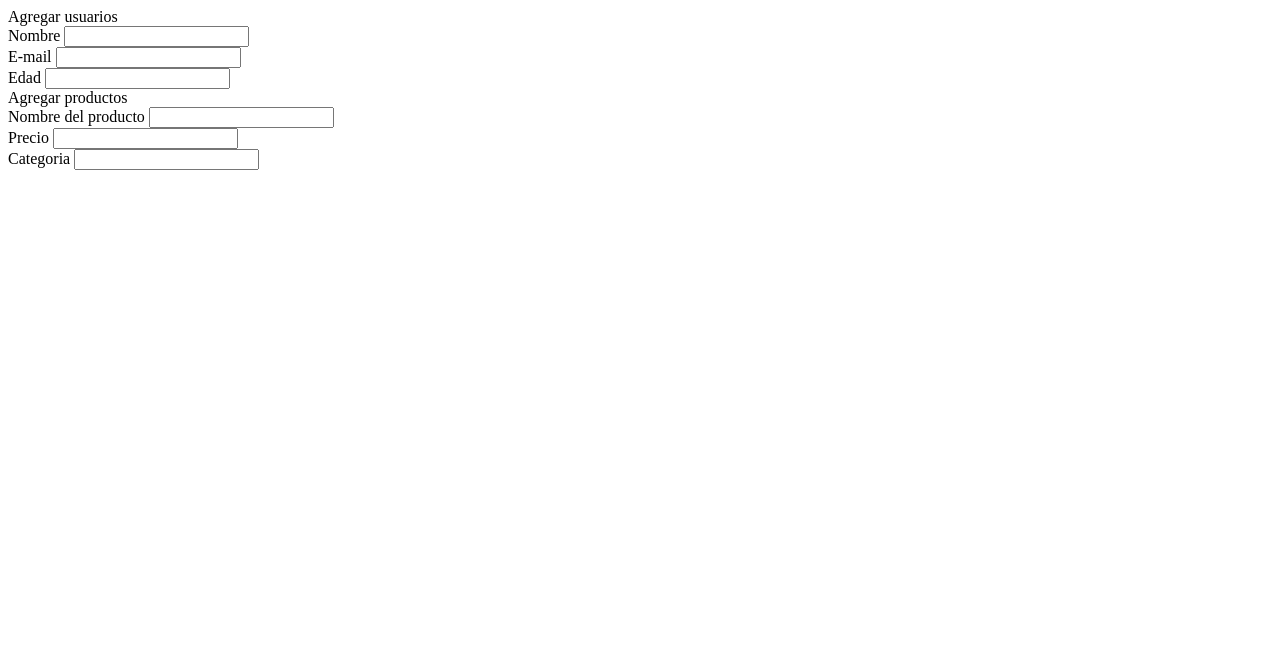
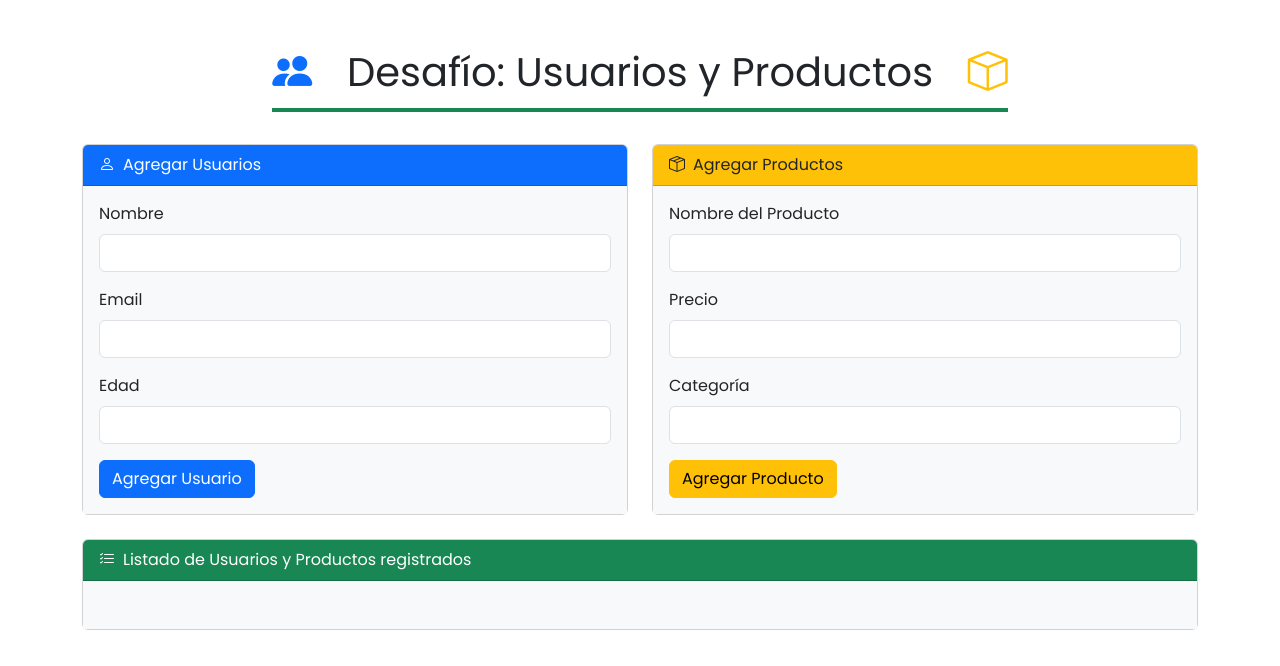
Before and after one commit to jap-2024-grupo2/taller-15.2, a plain HTML site: page index.html in a window 1280 px wide. Drawn offline with nearby package versions, Linux system fonts and the light colour scheme.

Commit message:
feat: desafío completo

```diff
--- a/index.html
+++ b/index.html
@@ -1,45 +1,154 @@
 <!DOCTYPE html>
-<html lang="en">
+<html lang="es">
   <head>
-    <meta charset="UTF-8">
-    <meta name="viewport" content="width=device-width, initial-scale=1.0">
-    <title>Taller 15.2</title>
-
+    <meta charset="UTF-8" />
+    <meta name="viewport" content="width=device-width, initial-scale=1.0" />
+    <title>Desafío | Usuarios y Productos | Grupo 2 JaP</title>
+    <link rel="icon" href="img/favicon.ico" type="image/png" />
+    <!-- Bootstrap CSS y Bootstrap Icons CSS -->
+    <link
+      href="https://cdn.jsdelivr.net/npm/bootstrap@5.3.0/dist/css/bootstrap.min.css"
+      rel="stylesheet"
+    />
+    <link
+      href="https://cdn.jsdelivr.net/npm/bootstrap-icons/font/bootstrap-icons.css"
+      rel="stylesheet"
+    />
+    <!-- Google Fonts -->
+    <link
+      href="https://fonts.googleapis.com/css2?family=Poppins:wght@400;600&display=swap"
+      rel="stylesheet"
+    />
+    <style>
+      body {
+        font-family: 'Poppins', sans-serif;
+      }
+    </style>
   </head>
   <body>
-    <div >
-        <form id="profile-form">
-            <div>Agregar usuarios</div>
-            <div>
-                <label for="userName">Nombre</label>
-                <input type="text" id="userName" required/>
+    <div class="container mt-5">
+      <h1 class="text-center mb-5">
+        <span class="border-bottom border-success border-4 pb-2">
+          <i class="bi bi-people-fill text-primary me-4"></i>
+          Desafío: Usuarios y Productos
+          <i class="bi bi-box text-warning ms-4"></i>
+        </span>
+      </h1>
+
+      <div class="row">
+        <div class="col-md-6 mb-4">
+          <div class="card">
+            <div class="card-header d-flex align-items-center bg-primary text-white">
+              <i class="bi bi-person me-2"></i>
+              <span>Agregar Usuarios</span>
             </div>
-              <div>
-                <label for="email" >E-mail</label>
-                <input type="email" id="email" required />
+
+            <div class="card-body bg-light">
+              <!-- Formulario para agregar USUARIOS -->
+              <form id="userForm">
+                <div class="mb-3">
+                  <label for="userName" class="form-label">Nombre</label>
+                  <input
+                    type="text"
+                    class="form-control"
+                    id="userName"
+                    required
+                  />
                 </div>
-              <div></div>
-                <label for="age" >Edad</label>
-                <input type="age" id="age" required />
+                <div class="mb-3">
+                  <label for="userEmail" class="form-label">Email</label>
+                  <input
+                    type="email"
+                    class="form-control"
+                    id="userEmail"
+                    required
+                  />
+                </div>
+                <div class="mb-3">
+                  <label for="userAge" class="form-label">Edad</label>
+                  <input
+                    type="number"
+                    class="form-control"
+                    id="userAge"
+                    required
+                  />
+                </div>
+                <button type="submit" class="btn btn-primary">
+                  Agregar Usuario
+                </button>
               </form>
             </div>
-    <div>
-        <form id="product-form">
-            <div>Agregar productos</div>
-            <div>
-                <label for="productname">Nombre del producto</label>
-                <input type="text" id="productname" required/>
           </div>
-              <div>
-                <label for="price">Precio</label>
-                <input type="price" id="price" required />
         </div>
-              <div></div>
-                <label for="category">Categoria</label>
-                <input type="category" id="category" required />
+
+        <div class="col-md-6 mb-4">
+          <div class="card">
+            <div class="card-header d-flex align-items-center bg-warning text-dark">
+              <i class="bi bi-box-seam me-2"></i>
+              <span>Agregar Productos</span>
+            </div>
+            <div class="card-body bg-light">
+              <!-- Formulario para agregar PRODUCTOS -->
+              <form id="productForm">
+                <div class="mb-3">
+                  <label for="productName" class="form-label">
+                    Nombre del Producto
+                  </label>
+                  <input
+                    type="text"
+                    class="form-control"
+                    id="productName"
+                    required
+                  />
+                </div>
+                <div class="mb-3">
+                  <label for="productPrice" class="form-label">Precio</label>
+                  <input
+                    type="number"
+                    class="form-control"
+                    id="productPrice"
+                    required
+                  />
+                </div>
+                <div class="mb-3">
+                  <label for="productCategory" class="form-label">
+                    Categoría
+                  </label>
+                  <input
+                    type="text"
+                    class="form-control"
+                    id="productCategory"
+                    required
+                  />
+                </div>
+                <button type="submit" class="btn btn-warning">
+                  Agregar Producto
+                </button>
               </form>
+            </div>
+          </div>
+        </div>
+      </div>
 
+      <!-- Sección para mostrar usuarios y productos -->
+      <div class="card mb-4">
+        <div
+          class="card-header d-flex align-items-center bg-success text-white"
+        >
+          <i class="bi bi-list-check me-2"></i>
+          <span>Listado de Usuarios y Productos registrados</span>
         </div>
+        <div class="card-body bg-light">
+          <!-- Lista de usuarios y productos sin bullets -->
+          <ul id="listSection" class="list-unstyled">
+            <!-- El listado se generará aquí -->
+          </ul>
+        </div>
+      </div>
+    </div>
+
+    <!-- Bootstrap JS y dependencias -->
+    <script src="https://cdn.jsdelivr.net/npm/bootstrap@5.3.0/dist/js/bootstrap.bundle.min.js"></script>
     <script src="script.js"></script>
   </body>
 </html>
--- a/script.js
+++ b/script.js
@@ -0,0 +1,81 @@
+// Arrays para almacenar los Usuarios y Productos
+let users = []
+let products = []
+
+// Listener para el formulario de Usuarios
+document
+  .getElementById('userForm')
+  .addEventListener('submit', function (event) {
+    event.preventDefault()
+
+    // Usamos el operador REST para recolectar múltiples valores del formulario
+    const addUser = (...userData) => {
+      const [name, email, age] = userData
+      const newUser = { name, email, age }
+      users.push(newUser)
+    }
+
+    // Obtenemos los valores del formulario
+    const name = document.getElementById('userName').value
+    const email = document.getElementById('userEmail').value
+    const age = document.getElementById('userAge').value
+
+    // Llamamos a la función addUser usando REST
+    addUser(name, email, age)
+
+    // Limpiamos el formulario
+    document.getElementById('userForm').reset()
+
+    // Actualizamos el listado en vivo
+    updateList()
+  })
+
+// Listener para el formulario de Productos
+document
+  .getElementById('productForm')
+  .addEventListener('submit', function (event) {
+    event.preventDefault()
+
+    // Usamos el operador REST para recolectar múltiples valores del formulario
+    const addProduct = (...productData) => {
+      const [name, price, category] = productData
+      const newProduct = { name, price, category }
+      products.push(newProduct)
+    }
+
+    // Obtenemos los valores del formulario
+    const name = document.getElementById('productName').value
+    const price = document.getElementById('productPrice').value
+    const category = document.getElementById('productCategory').value
+
+    // Llamamos a la función addProduct usando REST
+    addProduct(name, price, category)
+
+    // Limpiamos el formulario
+    document.getElementById('productForm').reset()
+
+    // Actualizamos el listado en vivo
+    updateList()
+  })
+
+// Función para actualizar el listado de usuarios y productos (usando SPREAD)
+function updateList() {
+  const listSection = document.getElementById('listSection')
+  listSection.innerHTML = '' // Limpiamos la sección de listado
+
+  // Creamos una lista combinada de usuarios y productos usando SPREAD
+  const combinedList = [...users, ...products]
+
+  // Mostramos los usuarios y productos combinados
+  if (combinedList.length > 0) {
+    combinedList.forEach((item, index) => {
+      if (item.email) {
+        // Si tiene email, es un usuario
+        listSection.innerHTML += `<li><strong>${index + 1}. Usuario:</strong> ${item.name} - <i>Email:</i> ${item.email} - <i>Edad:</i> ${item.age}</li>`
+      } else {
+        // Si no tiene email, es un producto
+        listSection.innerHTML += `<li><strong>${index + 1}. Producto:</strong> ${item.name} - <i>Precio:</i> $${item.price} - <i>Categoría:</i> ${item.category}</li>`
+      }
+    })
+  }
+}
```
Also changed, not shown: img/favicon.ico (added). Lines whose indentation alone changed are shown as unchanged.
